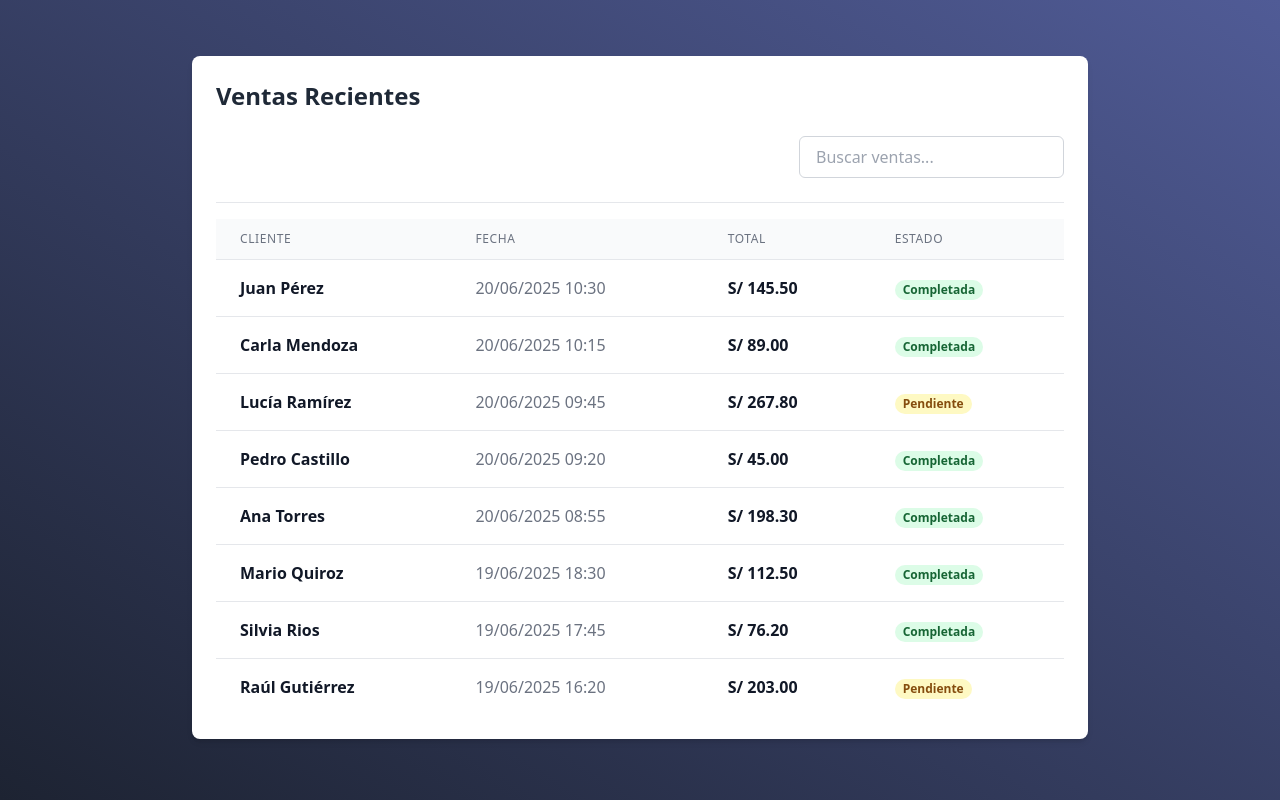
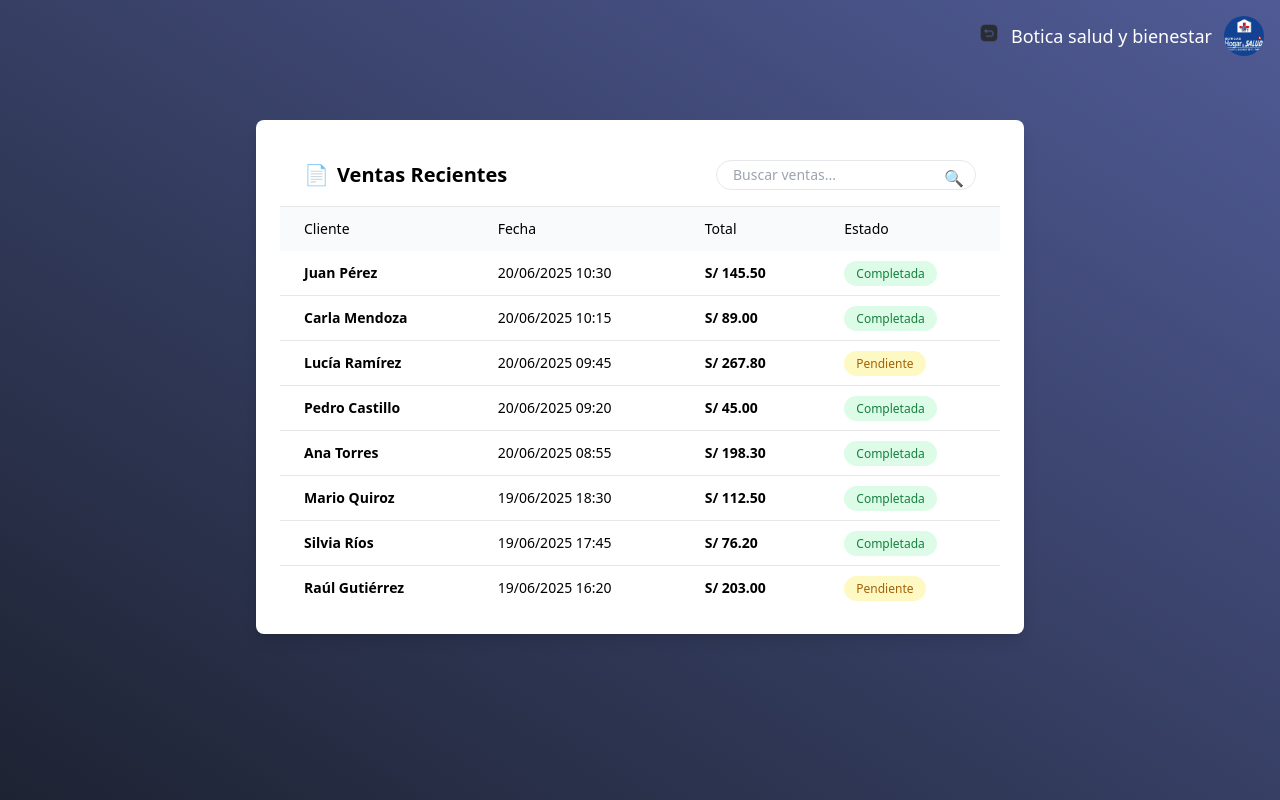
Before and after one commit to SOLWEB265/BoticasSaludBienestar, a PHP site: page /ventas.php in a window 1280 px wide. Run offline with PHP 8.4, Linux system fonts and the light colour scheme; some libraries are stand-ins or nearby versions.

Commit message:
segundo idp

```diff
--- a/inventario.php
+++ b/inventario.php
@@ -281,9 +281,9 @@ if ($result_proveedores->num_rows > 0) {
       <div class="flex items-center gap-2">
         <img src="imagenes/Almacen.png" alt="Icono" class="w-12 h-12 ">
         <nav class="flex gap-6 text-sm font-medium">
-          <a href="#" class="hover:underline">INVENTARIO</a>
-          <a href="inventario.php" class="hover:underline">PRODUCTOS</a>
-          <a href="inter_reportes.php" class="hover:underline">REPORTES</a>
+          <a href="inventario.php" class="hover:underline">INVENTARIO</a>
+          <a href="productos.php" class="hover:underline">PRODUCTOS</a>
+          <a href="reportes.php" class="hover:underline">REPORTES</a>
           <a href="#" class="hover:underline">CONFIGURACION</a>
         </nav>
       </div>
--- a/inter_reportes.php
+++ b/reportes.php
@@ -36,8 +36,8 @@ if ($result_proveedores->num_rows > 0) {
         <img src="imagenes/Almacen.png" alt="Icono" class="w-12 h-12 ">
         <nav class="flex gap-6 text-sm font-medium">
           <a href="inventario.php" class="hover:underline">INVENTARIO</a>
-          <a href="#" class="hover:underline">PRODUCTOS</a>
-          <a href="inter_reportes.php" class="hover:underline underline">REPORTES</a>
+          <a href="productos.php" class="hover:underline">PRODUCTOS</a>
+          <a href="reportes.php" class="hover:underline underline">REPORTES</a>
           <a href="#" class="hover:underline">CONFIGURACION</a>
         </nav>
       </div>
@@ -65,7 +65,7 @@ if ($result_proveedores->num_rows > 0) {
             <label for="reporte" class="block font-semibold text-sm">Seleccionar Reporte</label>
             <select id="reporte" name="reporte" class="w-full mt-1 border border-gray-300 rounded px-3 py-2">
               <option>Reporte de stock actual</option>
-              <option>Movimientos de inventarios</option>
+              <option>Movimientos de inventarios(en proceso)</option>
               <option>Productos Vencidos</option>
             </select>
           </div>
--- a/ventas.php
+++ b/ventas.php
@@ -1,100 +1,100 @@
 <!DOCTYPE html>
 <html lang="es">
+
 <head>
   <meta charset="UTF-8">
   <meta name="viewport" content="width=device-width, initial-scale=1.0">
   <title>Ventas Recientes</title>
   <script src="https://cdn.tailwindcss.com"></script>
 </head>
-<body class="h-screen bg-gray-100 p-[3.5rem] bg-gradient-to-bl from-[#505b96] to-[#1d2332]">
-    <div class="max-w-4xl mx-auto bg-white rounded-lg shadow-md p-6">
-        <div>
-        <h1 class="text-2xl font-bold text-gray-800 mb-6">Ventas Recientes</h1>
-        <div class="flex justify-end items-end">
-            <div class="relative ">
-                <input type="text" placeholder="Buscar ventas..." class="w-full px-4 py-2 border border-gray-300 rounded-md focus:outline-none focus:ring-2 focus:ring-blue-500">
+
+
+<body class="bg-gradient-to-bl w-full from-[#505b96] to-[#1d2332] min-h-screen  flex flex-col  ">
+    <div class="w-full flex flex-col items-end ">
+    <div class="flex justify-center items-center gap-3 p-4">
+      <a href="interfaz.php">
+          <button>
+            <img src="imagenes/Retroceder.png" alt="Retroceder" class="w-5 h-5 ">
+          </button>
+        </a>
+      <span class="text-lg font-medium text-white">Botica salud y bienestar</span>
+      <img src="imagenes/User.jpg" class="w-10 h-10 rounded-full" alt="User  Image">
     </div>
   </div>
+<div class="p-12 w-full flex items-center justify-center">
+      <div class="bg-white w-full max-w-3xl rounded-lg shadow-lg overflow-hidden p-6">
+        <div class="flex items-center justify-between px-6 py-4 border-b">
+          <h2 class="text-xl font-semibold flex items-center gap-2">
+            <span class="text-red-500">📄</span> Ventas Recientes
+          </h2>
+          <div class="relative">
+            <input type="text" placeholder="Buscar ventas..." class="border rounded-full pl-4 pr-10 py-1 text-sm focus:outline-none focus:ring focus:ring-blue-300">
+            <span class="absolute right-3 top-1.5 text-gray-500">🔍</span>
           </div>
-        <div class="mt-6 border-t pt-4 overflow-x-auto">
-            <table class="min-w-full divide-y divide-gray-200">
+        </div>
+
+        <table class="w-full text-sm text-left">
           <thead class="bg-gray-50">
             <tr>
-                        <th class="px-6 py-3 text-left text-xs font-medium text-gray-500 uppercase tracking-wider">Cliente</th>
-                        <th class="px-6 py-3 text-left text-xs font-medium text-gray-500 uppercase tracking-wider">Fecha</th>
-                        <th class="px-6 py-3 text-left text-xs font-medium text-gray-500 uppercase tracking-wider">Total</th>
-                        <th class="px-6 py-3 text-left text-xs font-medium text-gray-500 uppercase tracking-wider">Estado</th>
+              <th class="px-6 py-3 font-medium">Cliente</th>
+              <th class="px-6 py-3 font-medium">Fecha</th>
+              <th class="px-6 py-3 font-medium">Total</th>
+              <th class="px-6 py-3 font-medium">Estado</th>
             </tr>
           </thead>
-                <tbody class="bg-white divide-y divide-gray-200">
-                    <tr>
-                        <td class="px-6 py-4 whitespace-nowrap font-semibold text-gray-900">Juan Pérez</td>
-                        <td class="px-6 py-4 whitespace-nowrap text-gray-500">20/06/2025 10:30</td>
-                        <td class="px-6 py-4 whitespace-nowrap font-semibold text-gray-900">S/ 145.50</td>
-                        <td class="px-6 py-4 whitespace-nowrap">
-                            <span class="px-2 inline-flex text-xs leading-5 font-semibold rounded-full bg-green-100 text-green-800">Completada</span>
-                        </td>
+          <tbody>
+            <tr class="border-b">
+              <td class="px-6 py-3 font-semibold">Juan Pérez</td>
+              <td class="px-6 py-3">20/06/2025 10:30</td>
+              <td class="px-6 py-3 font-semibold">S/ 145.50</td>
+              <td class="px-6 py-3"><span class="bg-green-100 text-green-700 px-3 py-1 rounded-full text-xs">Completada</span></td>
+            </tr>
+            <tr class="border-b">
+              <td class="px-6 py-3 font-semibold">Carla Mendoza</td>
+              <td class="px-6 py-3">20/06/2025 10:15</td>
+              <td class="px-6 py-3 font-semibold">S/ 89.00</td>
+              <td class="px-6 py-3"><span class="bg-green-100 text-green-700 px-3 py-1 rounded-full text-xs">Completada</span></td>
+            </tr>
+            <tr class="border-b">
+              <td class="px-6 py-3 font-semibold">Lucía Ramírez</td>
+              <td class="px-6 py-3">20/06/2025 09:45</td>
+              <td class="px-6 py-3 font-semibold">S/ 267.80</td>
+              <td class="px-6 py-3"><span class="bg-yellow-100 text-yellow-700 px-3 py-1 rounded-full text-xs">Pendiente</span></td>
+            </tr>
+            <tr class="border-b">
+              <td class="px-6 py-3 font-semibold">Pedro Castillo</td>
+              <td class="px-6 py-3">20/06/2025 09:20</td>
+              <td class="px-6 py-3 font-semibold">S/ 45.00</td>
+              <td class="px-6 py-3"><span class="bg-green-100 text-green-700 px-3 py-1 rounded-full text-xs">Completada</span></td>
+            </tr>
+            <tr class="border-b">
+              <td class="px-6 py-3 font-semibold">Ana Torres</td>
+              <td class="px-6 py-3">20/06/2025 08:55</td>
+              <td class="px-6 py-3 font-semibold">S/ 198.30</td>
+              <td class="px-6 py-3"><span class="bg-green-100 text-green-700 px-3 py-1 rounded-full text-xs">Completada</span></td>
+            </tr>
+            <tr class="border-b">
+              <td class="px-6 py-3 font-semibold">Mario Quiroz</td>
+              <td class="px-6 py-3">19/06/2025 18:30</td>
+              <td class="px-6 py-3 font-semibold">S/ 112.50</td>
+              <td class="px-6 py-3"><span class="bg-green-100 text-green-700 px-3 py-1 rounded-full text-xs">Completada</span></td>
+            </tr>
+            <tr class="border-b">
+              <td class="px-6 py-3 font-semibold">Silvia Ríos</td>
+              <td class="px-6 py-3">19/06/2025 17:45</td>
+              <td class="px-6 py-3 font-semibold">S/ 76.20</td>
+              <td class="px-6 py-3"><span class="bg-green-100 text-green-700 px-3 py-1 rounded-full text-xs">Completada</span></td>
             </tr>
             <tr>
-                        <td class="px-6 py-4 whitespace-nowrap font-semibold text-gray-900">Carla Mendoza</td>
-                        <td class="px-6 py-4 whitespace-nowrap text-gray-500">20/06/2025 10:15</td>
-                        <td class="px-6 py-4 whitespace-nowrap font-semibold text-gray-900">S/ 89.00</td>
-                        <td class="px-6 py-4 whitespace-nowrap">
-                            <span class="px-2 inline-flex text-xs leading-5 font-semibold rounded-full bg-green-100 text-green-800">Completada</span>
-                        </td>
-                    </tr>
-                    <tr>
-                        <td class="px-6 py-4 whitespace-nowrap font-semibold text-gray-900">Lucía Ramírez</td>
-                        <td class="px-6 py-4 whitespace-nowrap text-gray-500">20/06/2025 09:45</td>
-                        <td class="px-6 py-4 whitespace-nowrap font-semibold text-gray-900">S/ 267.80</td>
-                        <td class="px-6 py-4 whitespace-nowrap">
-                            <span class="px-2 inline-flex text-xs leading-5 font-semibold rounded-full bg-yellow-100 text-yellow-800">Pendiente</span>
-                        </td>
-                    </tr>
-                    <tr>
-                        <td class="px-6 py-4 whitespace-nowrap font-semibold text-gray-900">Pedro Castillo</td>
-                        <td class="px-6 py-4 whitespace-nowrap text-gray-500">20/06/2025 09:20</td>
-                        <td class="px-6 py-4 whitespace-nowrap font-semibold text-gray-900">S/ 45.00</td>
-                        <td class="px-6 py-4 whitespace-nowrap">
-                            <span class="px-2 inline-flex text-xs leading-5 font-semibold rounded-full bg-green-100 text-green-800">Completada</span>
-                        </td>
-                    </tr>
-                    <tr>
-                        <td class="px-6 py-4 whitespace-nowrap font-semibold text-gray-900">Ana Torres</td>
-                        <td class="px-6 py-4 whitespace-nowrap text-gray-500">20/06/2025 08:55</td>
-                        <td class="px-6 py-4 whitespace-nowrap font-semibold text-gray-900">S/ 198.30</td>
-                        <td class="px-6 py-4 whitespace-nowrap">
-                            <span class="px-2 inline-flex text-xs leading-5 font-semibold rounded-full bg-green-100 text-green-800">Completada</span>
-                        </td>
-                    </tr>
-                    <tr>
-                        <td class="px-6 py-4 whitespace-nowrap font-semibold text-gray-900">Mario Quiroz</td>
-                        <td class="px-6 py-4 whitespace-nowrap text-gray-500">19/06/2025 18:30</td>
-                        <td class="px-6 py-4 whitespace-nowrap font-semibold text-gray-900">S/ 112.50</td>
-                        <td class="px-6 py-4 whitespace-nowrap">
-                            <span class="px-2 inline-flex text-xs leading-5 font-semibold rounded-full bg-green-100 text-green-800">Completada</span>
-                        </td>
-                    </tr>
-                    <tr>
-                        <td class="px-6 py-4 whitespace-nowrap font-semibold text-gray-900">Silvia Rios</td>
-                        <td class="px-6 py-4 whitespace-nowrap text-gray-500">19/06/2025 17:45</td>
-                        <td class="px-6 py-4 whitespace-nowrap font-semibold text-gray-900">S/ 76.20</td>
-                        <td class="px-6 py-4 whitespace-nowrap">
-                            <span class="px-2 inline-flex text-xs leading-5 font-semibold rounded-full bg-green-100 text-green-800">Completada</span>
-                        </td>
-                    </tr>
-                    <tr>
-                        <td class="px-6 py-4 whitespace-nowrap font-semibold text-gray-900">Raúl Gutiérrez</td>
-                        <td class="px-6 py-4 whitespace-nowrap text-gray-500">19/06/2025 16:20</td>
-                        <td class="px-6 py-4 whitespace-nowrap font-semibold text-gray-900">S/ 203.00</td>
-                        <td class="px-6 py-4 whitespace-nowrap">
-                            <span class="px-2 inline-flex text-xs leading-5 font-semibold rounded-full bg-yellow-100 text-yellow-800">Pendiente</span>
-                        </td>
+              <td class="px-6 py-3 font-semibold">Raúl Gutiérrez</td>
+              <td class="px-6 py-3">19/06/2025 16:20</td>
+              <td class="px-6 py-3 font-semibold">S/ 203.00</td>
+              <td class="px-6 py-3"><span class="bg-yellow-100 text-yellow-700 px-3 py-1 rounded-full text-xs">Pendiente</span></td>
             </tr>
           </tbody>
         </table>
       </div>
-
 </div>
 </body>
+
 </html>
```
Also changed, not shown: contactos.php (+14 -1 lines). Lines whose indentation alone changed are shown as unchanged.
